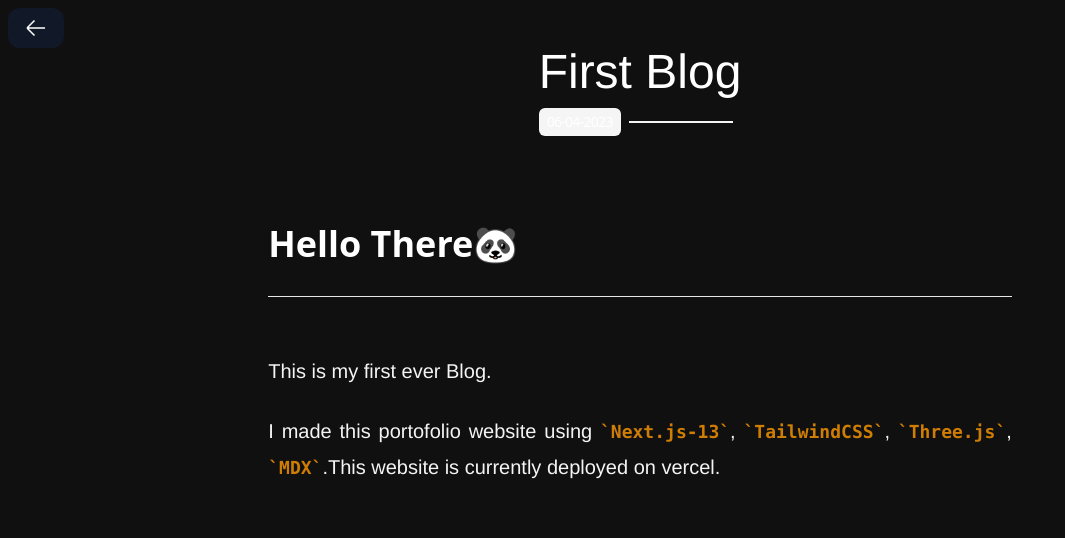
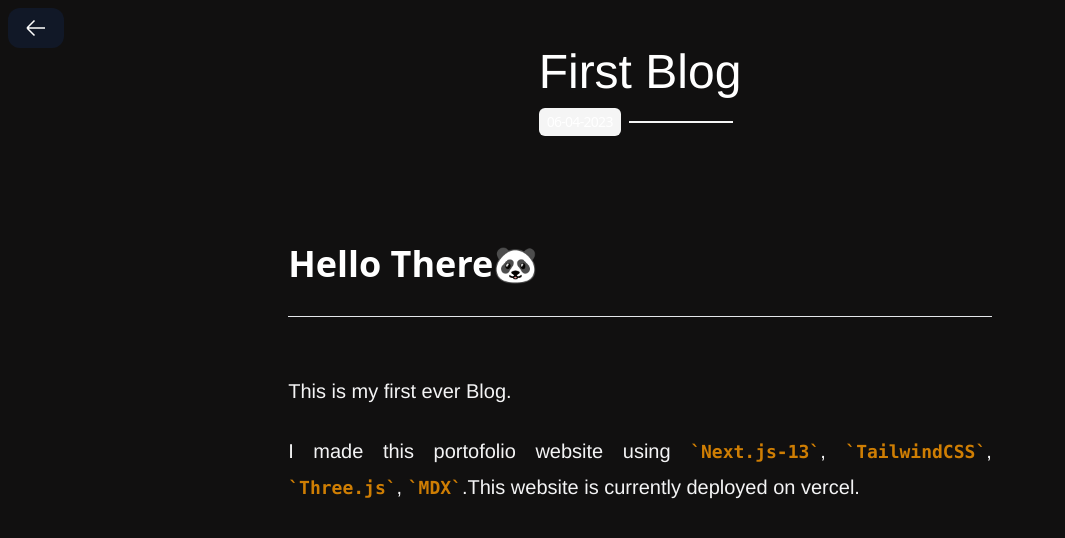
Before and after one commit to vinaykulk621/portfolio, a Next.js app: page /blog/first-blog in a window 1280 px wide. Shown: the top 538 px of the page, without its empty margins (0-1065 px from the left). Built offline with nearby package versions, Linux system fonts and the light colour scheme.

Commit message:
I still hope you find what you are not looking for

```diff
--- a/app/blog/[slug]/page.js
+++ b/app/blog/[slug]/page.js
@@ -39,7 +39,7 @@ export default function PostPage(props) {
           <div className="mx-2 h-[0.2em] flex-1 bg-neutral-100 dark:bg-neutral-800" />
         </div>
       </div>
-      <article className="prose text-zinc-100 xs:prose-sm md:prose-lg lg:prose-xl prose-h1:text-white prose-h2:text-white prose-h3:text-white prose-h4:text-white prose-p:text-justify prose-p:font-spotify prose-blockquote:text-white prose-strong:text-white prose-code:text-link-col/80">
+      <article className="prose w-screen p-5 text-zinc-100 xs:prose-sm md:prose-lg lg:prose-xl prose-h1:text-white prose-h2:text-white prose-h3:text-white prose-h4:text-white prose-p:text-justify prose-p:font-spotify prose-blockquote:text-white prose-strong:text-white prose-code:text-link-col/80">
         <Markdown>{post.content}</Markdown>
       </article>
     </div>
```
